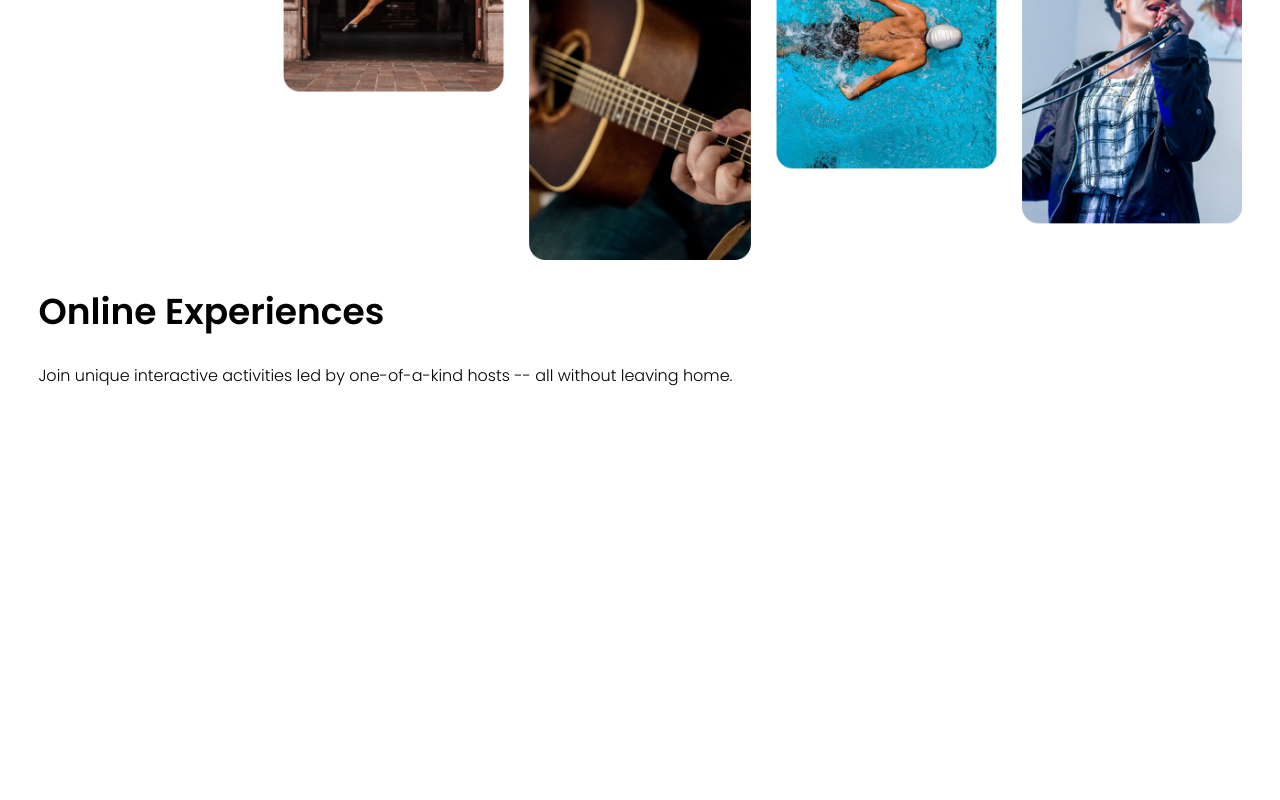
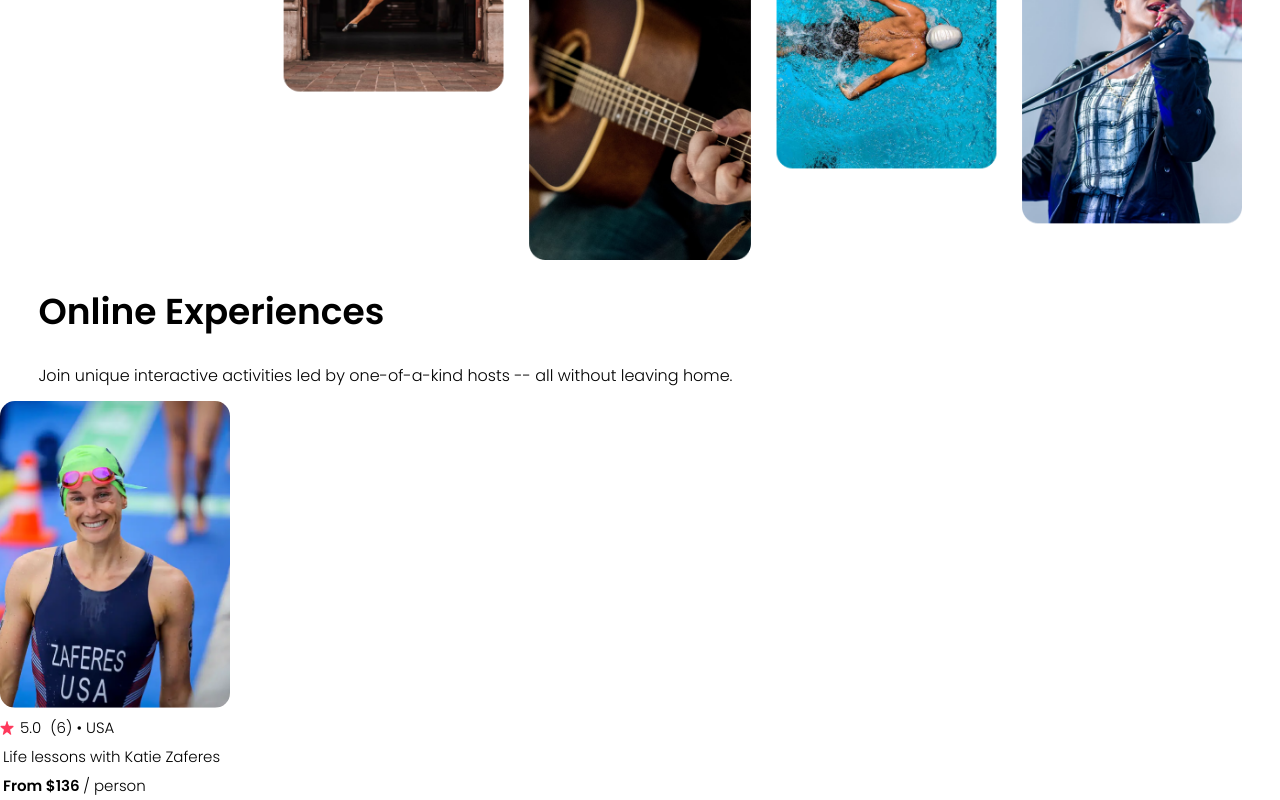
Before and after one commit to chelseadagger-fc/scrmAirBnb, a React (Vite) app: page / in a window 1280 px wide. Shown: the part 528-1328 px from the top of the page. Before the commit the page ends 929 px from the top, so only its background shows below. Built offline with nearby package versions, Linux system fonts and the light colour scheme.

Commit message:
added hardcoded card template

```diff
--- a/src/App.jsx
+++ b/src/App.jsx
@@ -1,5 +1,6 @@
 import Navbar from "./components/Navbar"
 import Hero from "./components/Hero"
+import Card from "./components/Card"
 /*
 Challenge: Build the Hero component.
 Check the Figma file for the design specifics.
@@ -10,6 +11,7 @@ export default function App() {
         <div>
             <Navbar />
             <Hero />
+            <Card />
         </div>
     )
 }
--- /dev/null
+++ b/src/components/Card.jsx
@@ -0,0 +1,22 @@
+import katie from '../images/katie-zaferes.png'
+import star from '../images/star.png'
+
+
+const Card = () => {
+  return (
+    <>
+        <card className="card">
+            <img className="card--portrait" src={katie} />
+            <div className="card--stats">
+                <img className="card--rating-star" src={star} />
+                <p>5.0 </p>
+                <p> (6) • USA</p>
+            </div>
+            <p>Life lessons with Katie Zaferes</p>
+            <p><strong>From $136 </strong>/ person</p>
+        </card>
+    </>
+  )
+}
+
+export default Card
--- a/src/index.css
+++ b/src/index.css
@@ -38,6 +38,37 @@ nav {
   font-size: 16px;
   font-weight: 300;
   margin: 0;
+}
+
+.card {
+  display: flex;
+  flex-direction: column;
+  font-size: 12px;
+  width: 230px;
+}
+
+.card p {
+  margin: 3px;
+  padding: 0;
+  font-size: 15px;
+}
+
+.card--portrait {
+  border-radius: 15px;
+  width: 100%;
+  margin-bottom: 5px;
+}
+
+.card--stats {
+  display: flex;
+  flex-direction: row;
+  align-items: center;
+  gap: 3px;
+}
+
+.card--rating-star {
+  height: 14px;
+  width: 14px;
 }
 
  /* old default css below */
```
